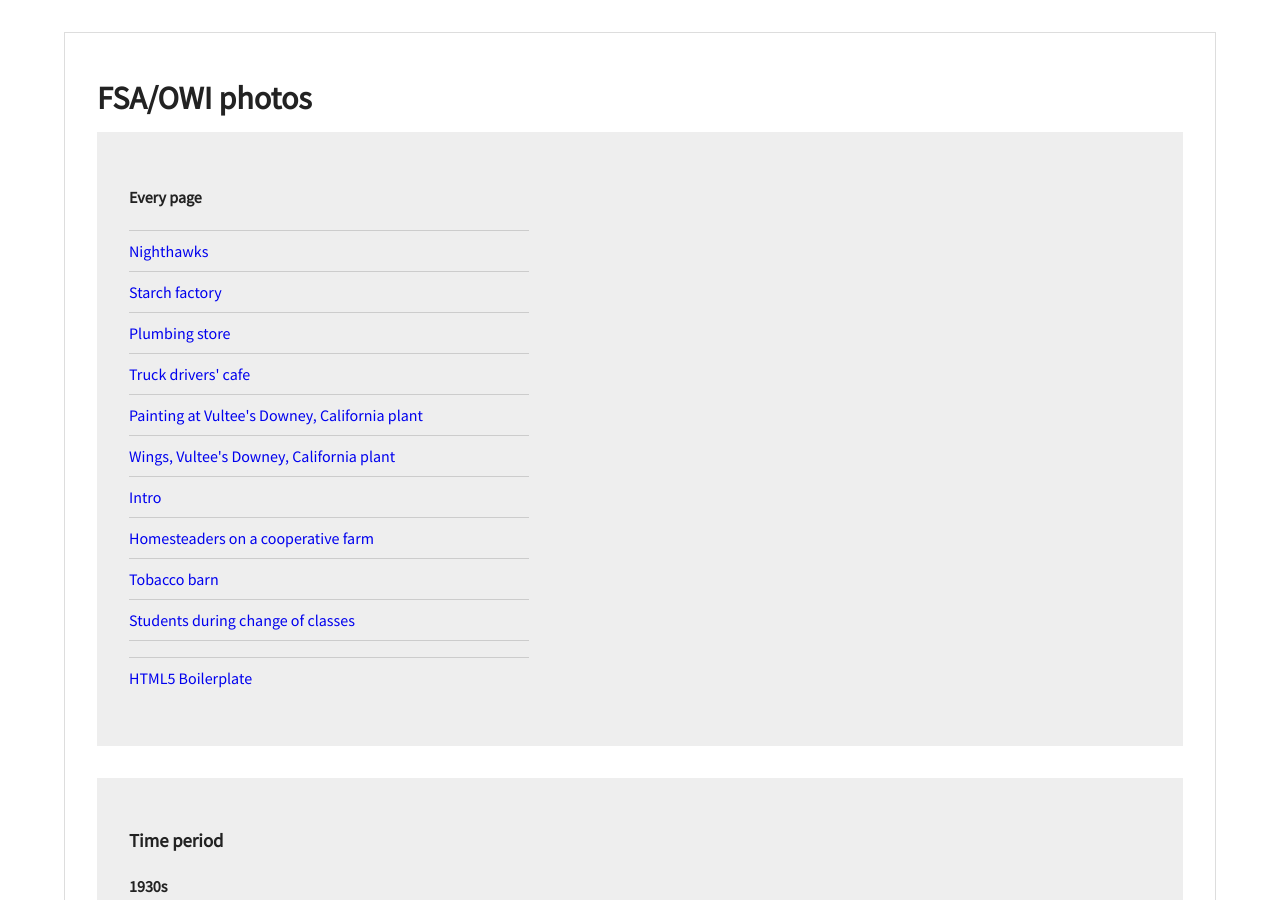
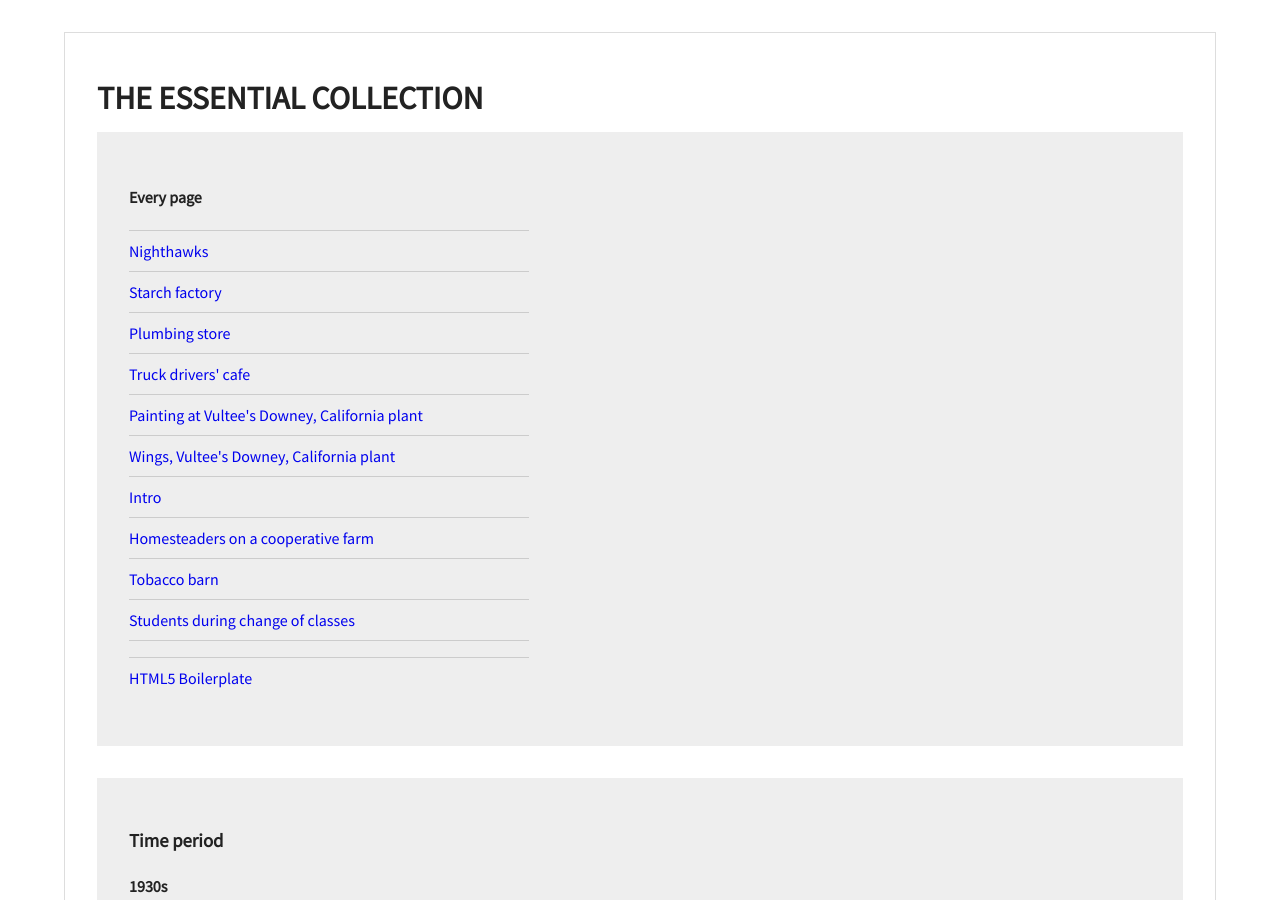
Before and after one commit to jacktollman/ChicagoArtInstitute, a Jekyll site: the page built from index.md, in a window 1280 px wide and 900 px high. Built offline with Jekyll 4.4.1, drawn with Linux system fonts in a browser that asks for light colours.

Commit message:
Update home.html

```diff
--- a/_layouts/home.html
+++ b/_layouts/home.html
@@ -25,7 +25,7 @@
 	<div class="container">
 
 
-        <h1>FSA/OWI photos</h1>
+        <h1>THE ESSENTIAL COLLECTION</h1>
 
 
 
```
